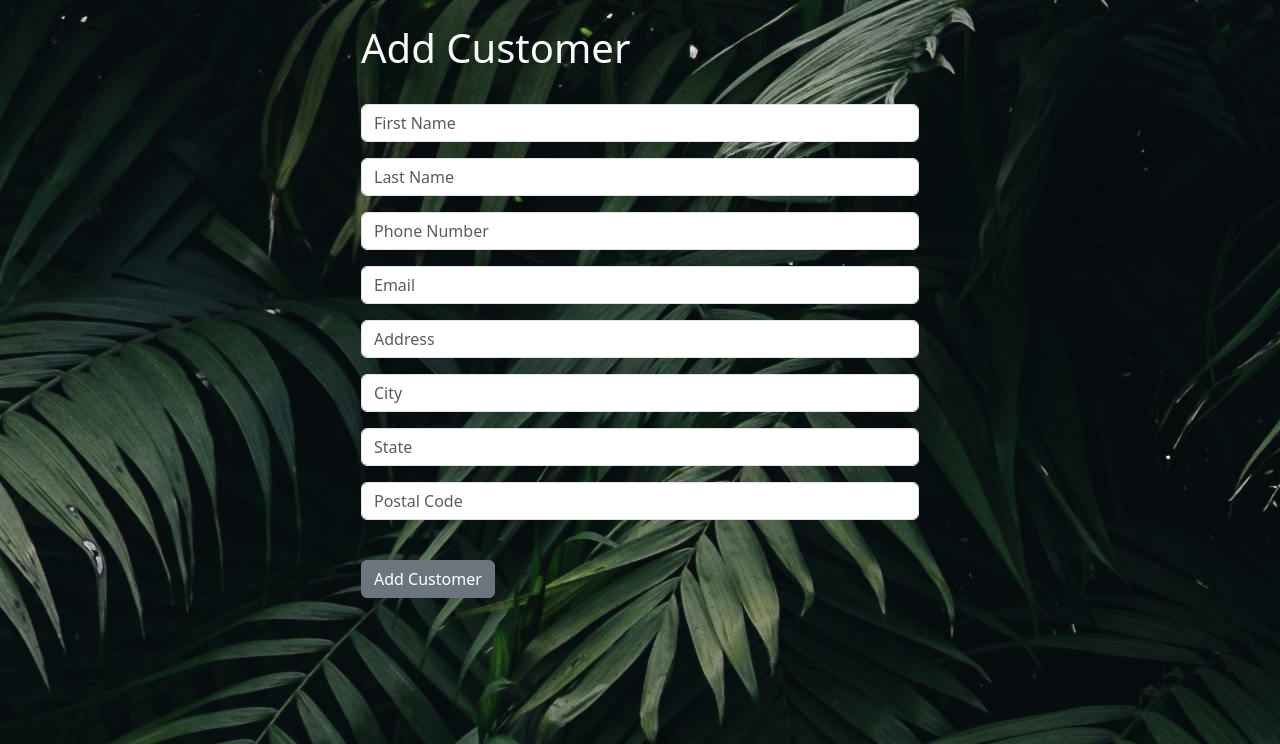
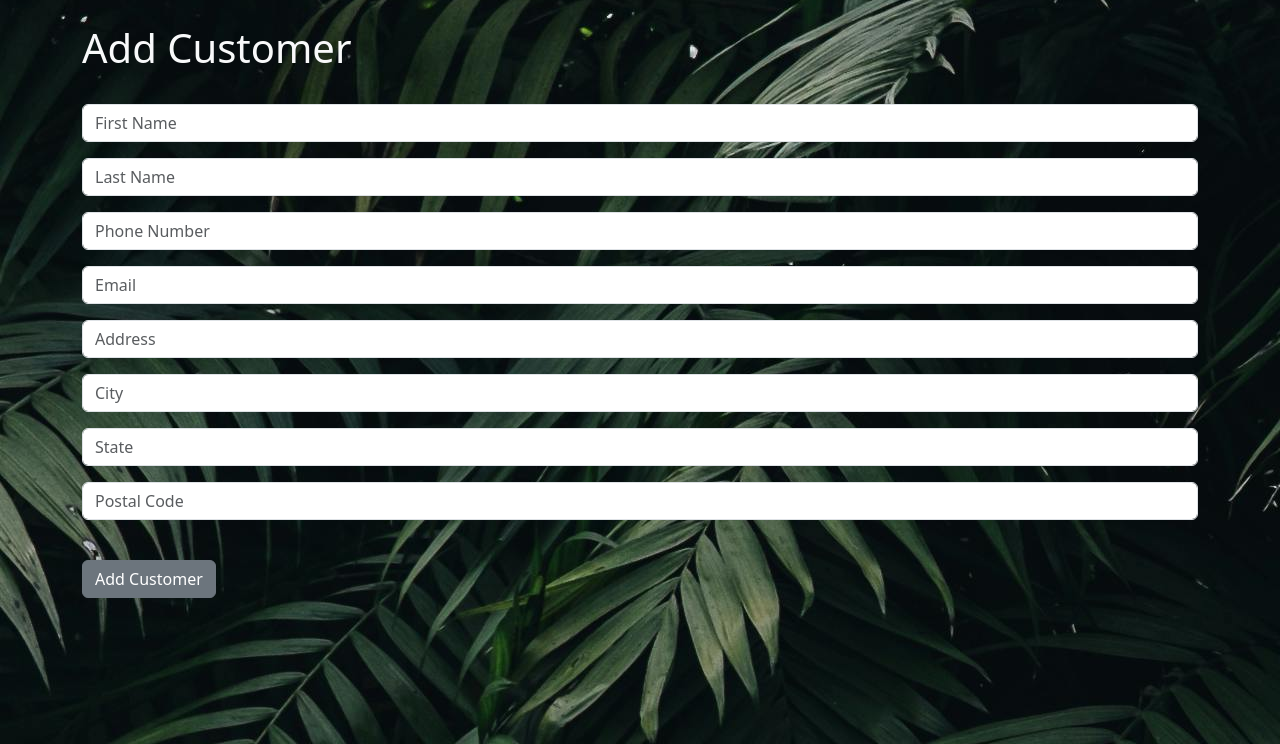
Before and after one commit to tylerboutwell/MotivateCRM, a Django app: page /crm/add_customer in a window 1280 px wide. Shown: the part 56-800 px from the top of the page. Run offline with Django 5.2, Linux system fonts and the light colour scheme; the visitor is signed in with stand-in values (Sample User, id 1).

Commit message:
add form-group div to add customer

```diff
--- a/crm_app/forms.py
+++ b/crm_app/forms.py
@@ -19,7 +19,7 @@ class AddCustomerForm(forms.ModelForm):
         exclude = ("user",)
 
 class AddTransactionForm(forms.ModelForm):
-    customer = forms.ModelChoiceField(queryset=Customer.objects.all(), required=True,empty_label="--Select Customer--", label="")
+    customer = forms.ModelChoiceField(queryset=Customer.objects.all(), required=True,empty_label="-- Select Customer --", label="")
     total = forms.IntegerField(required=True, widget=forms.widgets.NumberInput(attrs={"placeholder": "Total", "class": "form-control"}), label="")
     transaction_datetime = forms.DateTimeField(required=True, widget=forms.widgets.DateTimeInput(attrs={"type": "datetime-local", "class": "form-control"}), initial=timezone.now(),label="")
 
--- a/crm_app/templates/crm/add_customer.html
+++ b/crm_app/templates/crm/add_customer.html
@@ -2,10 +2,10 @@
 
 {% block content %}
 
-<div class="col-md-6 offset-md-3">
 <h1 class="text-light">Add Customer</h1>
 <br/>
 
+<div class="form-group">
     <form method="POST" action="{%url 'crm_app:add customer'%}">
     {% csrf_token %}
 
@@ -15,7 +15,6 @@
     <button type="submit" class="btn btn-secondary">Add Customer</button>
 
     </form>
-
 </div>
 
 {%endblock%}
```
Lines whose indentation alone changed are shown as unchanged.
